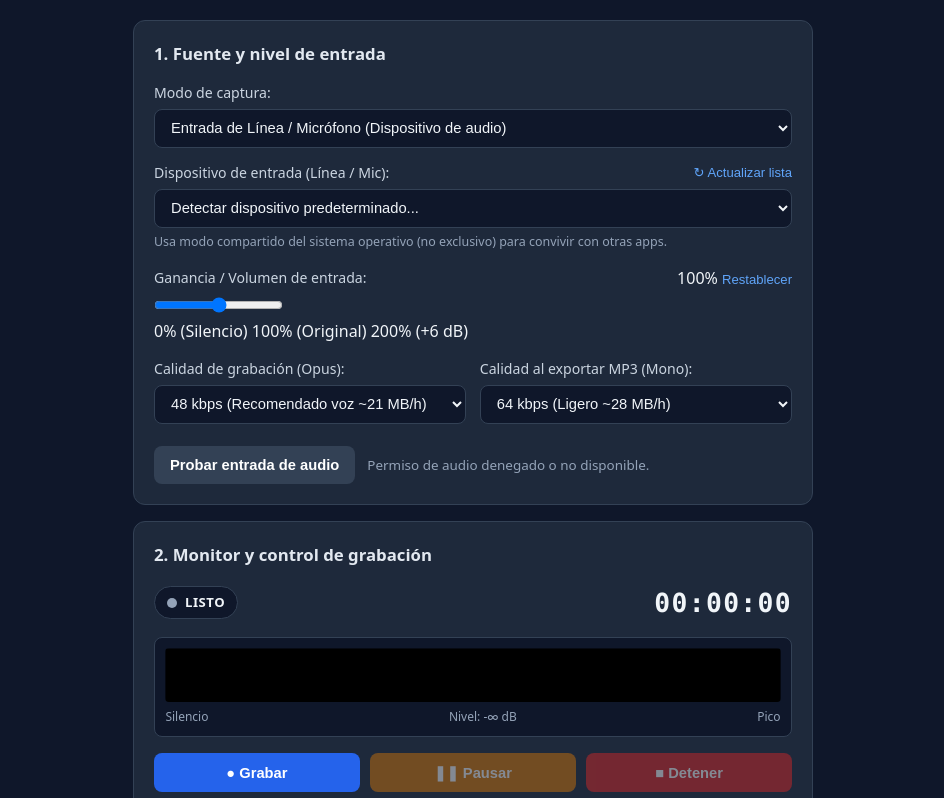
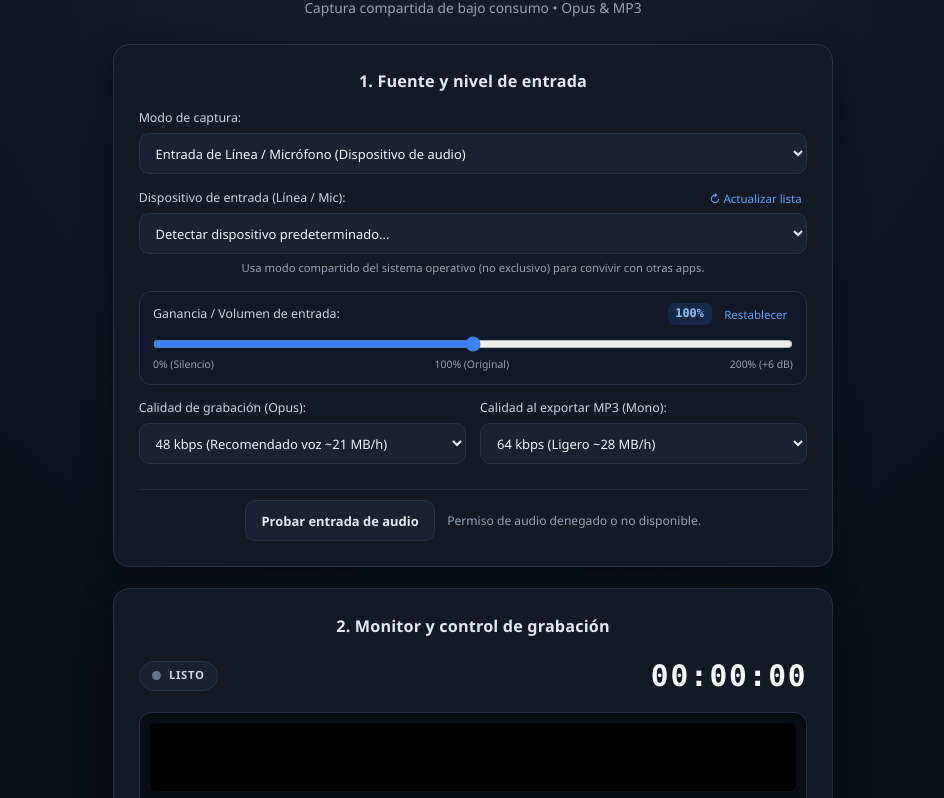
Before and after one commit to clasingerar-prog/grabacion, a plain HTML site: page index.html in a window 1280 px wide. Shown: the part 90-888 px from the top of the page, without its empty margins (167-1111 px from the left). Drawn offline with Linux system fonts and the light colour scheme.

Commit message:
Refactor styles.css for improved theming and layout
Updated CSS variables for theming and improved styles for various components, including buttons, cards, and layout adjustments.

```diff
--- a/styles.css
+++ b/styles.css
@@ -1,18 +1,20 @@
 :root {
-  --bg: #0f172a;
-  --card: #1e293b;
-  --border: #334155;
-  --text: #f1f5f9;
-  --muted: #94a3b8;
-  --primary: #2563eb;
-  --primary-hover: #1d4ed8;
-  --danger: #dc2626;
-  --danger-hover: #b91c1c;
-  --warning: #d97706;
-  --warning-hover: #b45309;
-  --secondary: #334155;
-  --secondary-hover: #475569;
-  --success: #16a34a;
+  --bg-base: #0b0f17;
+  --bg-gradient: radial-gradient(circle at top, #151e30 0%, #0b0f17 70%);
+  --surface: #131a26;
+  --surface-elevated: #192232;
+  --border: #263247;
+  --border-focus: #3b82f6;
+  --text-primary: #f1f5f9;
+  --text-secondary: #94a3b8;
+  --accent-blue: #3b82f6;
+  --accent-blue-hover: #2563eb;
+  --accent-amber: #d97706;
+  --accent-amber-hover: #b45309;
+  --accent-red: #dc2626;
+  --accent-red-hover: #b91c1c;
+  --accent-green: #10b981;
+  --shadow-card: 0 12px 32px rgba(0, 0, 0, 0.45);
 }
 
 * {
@@ -21,160 +23,244 @@
   padding: 0;
 }
 
+html {
+  /* Escalado fluido de toda la interfaz según el ancho de pantalla */
+  font-size: clamp(14px, 1.1vw, 17px);
+}
+
 body {
-  font-family: system-ui, -apple-system, BlinkMacSystemFont, "Segoe UI", Roboto, sans-serif;
-  background-color: var(--bg);
-  color: var(--text);
+  min-height: 100vh;
+  font-family: "Segoe UI Variable", "Segoe UI", -apple-system, BlinkMacSystemFont, Roboto, Oxygen, Ubuntu, sans-serif;
+  background: var(--bg-base);
+  background-image: var(--bg-gradient);
+  color: var(--text-primary);
+  display: flex;
+  justify-content: center;
+  align-items: center;
+  padding: clamp(1rem, 3vw, 2.5rem);
   line-height: 1.5;
-  padding: 1.25rem;
 }
 
 .container {
-  max-width: 680px;
+  width: 100%;
+  max-width: 720px;
   margin: 0 auto;
   display: flex;
   flex-direction: column;
-  gap: 1rem;
+  gap: clamp(1rem, 2vw, 1.5rem);
 }
 
+/* Encabezado centrado */
 .header {
   text-align: center;
-  padding: 0.5rem 0;
+  padding: 0.25rem 0;
 }
 
 .header h1 {
-  font-size: 1.5rem;
+  font-size: clamp(1.55rem, 3vw, 2.15rem);
   font-weight: 700;
+  letter-spacing: -0.02em;
+  background: linear-gradient(135deg, #ffffff 30%, #93c5fd 100%);
+  -webkit-background-clip: text;
+  -webkit-text-fill-color: transparent;
+  margin-bottom: 0.3rem;
 }
 
 .subtitle {
-  color: var(--muted);
-  font-size: 0.9rem;
+  color: var(--text-secondary);
+  font-size: clamp(0.85rem, 1.3vw, 0.98rem);
 }
 
+/* Tarjetas sobrias */
 .card {
-  background: var(--card);
+  background: var(--surface);
   border: 1px solid var(--border);
-  border-radius: 12px;
-  padding: 1.25rem;
+  border-radius: 16px;
+  padding: clamp(1.15rem, 2.5vw, 1.75rem);
+  box-shadow: var(--shadow-card);
 }
 
 .card h2 {
-  font-size: 1.05rem;
-  margin-bottom: 1rem;
+  font-size: clamp(1rem, 1.5vw, 1.15rem);
+  font-weight: 600;
   color: #e2e8f0;
+  margin-bottom: 1.1rem;
+  text-align: center;
+  letter-spacing: 0.01em;
 }
 
 .form-group {
-  margin-bottom: 0.9rem;
+  margin-bottom: 1rem;
 }
 
 .label-row {
   display: flex;
   justify-content: space-between;
   align-items: center;
-  margin-bottom: 0.35rem;
+  gap: 0.5rem;
+  margin-bottom: 0.4rem;
 }
 
 label {
   display: block;
   font-size: 0.88rem;
+  font-weight: 500;
   color: #cbd5e1;
-  margin-bottom: 0.35rem;
+  margin-bottom: 0.4rem;
 }
 
 .label-row label {
   margin-bottom: 0;
 }
 
-select {
+select,
+input[type="text"] {
   width: 100%;
-  padding: 0.6rem 0.75rem;
-  border-radius: 8px;
+  padding: 0.68rem 0.85rem;
+  border-radius: 10px;
   border: 1px solid var(--border);
-  background: #0f172a;
-  color: var(--text);
+  background: var(--surface-elevated);
+  color: var(--text-primary);
+  font-family: inherit;
   font-size: 0.92rem;
+  transition: border-color 0.2s ease, box-shadow 0.2s ease;
 }
 
-select:focus {
-  outline: 2px solid var(--primary);
-  border-color: transparent;
+select {
+  cursor: pointer;
+}
+
+select:hover:not(:disabled),
+input[type="text"]:hover:not(:disabled) {
+  border-color: #475569;
+}
+
+select:focus,
+input[type="text"]:focus {
+  outline: none;
+  border-color: var(--border-focus);
+  box-shadow: 0 0 0 3px rgba(59, 130, 246, 0.2);
+}
+
+/* Control de Ganancia */
+.gain-box {
+  background: rgba(15, 23, 42, 0.55);
+  border: 1px solid var(--border);
+  border-radius: 12px;
+  padding: 0.8rem 0.95rem;
+}
+
+.gain-actions {
+  display: flex;
+  align-items: center;
+  gap: 0.5rem;
+}
+
+.gain-badge {
+  font-family: "Cascadia Code", "Consolas", monospace;
+  font-size: 0.84rem;
+  font-weight: 700;
+  color: #93c5fd;
+  background: rgba(59, 130, 246, 0.15);
+  padding: 0.15rem 0.55rem;
+  border-radius: 6px;
+}
+
+input[type="range"] {
+  width: 100%;
+  accent-color: var(--accent-blue);
+  cursor: pointer;
+  margin: 0.35rem 0 0.2rem;
+}
+
+.range-scale {
+  display: flex;
+  justify-content: space-between;
+  font-size: 0.74rem;
+  color: var(--text-secondary);
 }
 
 .hint {
   display: block;
-  margin-top: 0.3rem;
-  font-size: 0.78rem;
-  color: var(--muted);
+  margin-top: 0.4rem;
+  font-size: 0.8rem;
+  color: var(--text-secondary);
+  text-align: center;
 }
 
 .grid-2 {
   display: grid;
-  grid-template-columns: 1fr 1fr;
-  gap: 0.85rem;
-}
-
-@media (max-width: 560px) {
-  .grid-2 {
-    grid-template-columns: 1fr;
-  }
+  grid-template-columns: repeat(auto-fit, minmax(240px, 1fr));
+  gap: 1rem;
 }
 
 .btn-link {
   background: none;
   border: none;
   color: #60a5fa;
+  font-family: inherit;
   font-size: 0.82rem;
+  font-weight: 500;
   cursor: pointer;
+  padding: 0.15rem 0.4rem;
+  border-radius: 6px;
+  transition: background 0.15s ease;
 }
 
 .btn-link:hover {
-  text-decoration: underline;
+  background: rgba(96, 165, 250, 0.12);
 }
 
 .monitor-controls {
   display: flex;
+  flex-wrap: wrap;
+  justify-content: center;
   align-items: center;
-  gap: 0.75rem;
-  margin-top: 0.5rem;
+  gap: 0.85rem;
+  margin-top: 0.75rem;
+  padding-top: 0.75rem;
+  border-top: 1px solid rgba(38, 50, 71, 0.7);
 }
 
 .status-note {
-  font-size: 0.84rem;
-  color: var(--muted);
+  font-size: 0.86rem;
+  color: var(--text-secondary);
 }
 
+/* Estado y Cronómetro */
 .status-bar {
   display: flex;
+  flex-wrap: wrap;
   justify-content: space-between;
   align-items: center;
-  margin-bottom: 0.9rem;
+  gap: 0.75rem;
+  margin-bottom: 1rem;
 }
 
 .badge {
   display: inline-flex;
   align-items: center;
-  gap: 0.5rem;
-  background: #0f172a;
+  gap: 0.55rem;
+  background: var(--surface-elevated);
   border: 1px solid var(--border);
-  padding: 0.35rem 0.75rem;
+  padding: 0.4rem 0.9rem;
   border-radius: 999px;
-  font-size: 0.82rem;
+  font-size: 0.8rem;
   font-weight: 700;
-  letter-spacing: 0.04em;
+  letter-spacing: 0.06em;
+  color: #cbd5e1;
 }
 
 .dot {
-  width: 10px;
-  height: 10px;
+  width: 9px;
+  height: 9px;
   border-radius: 50%;
-  background: var(--muted);
+  background: #64748b;
 }
 
 .badge.recording .dot {
   background: #ef4444;
-  box-shadow: 0 0 8px #ef4444;
+  box-shadow: 0 0 10px #ef4444;
 }
 
 .badge.paused .dot {
@@ -182,132 +268,146 @@ select:focus {
 }
 
 .badge.monitoring .dot {
-  background: #22c55e;
+  background: var(--accent-green);
+  box-shadow: 0 0 8px var(--accent-green);
 }
 
 .timer {
-  font-family: ui-monospace, SFMono-Regular, Menlo, Consolas, monospace;
-  font-size: 1.65rem;
+  font-family: "Cascadia Code", "Consolas", "SFMono-Regular", Menlo, monospace;
+  font-size: clamp(1.5rem, 3.2vw, 2.1rem);
   font-weight: 700;
-  letter-spacing: 0.05em;
+  letter-spacing: 0.06em;
+  color: #f8fafc;
 }
 
+/* Vúmetro */
 .meter-wrapper {
-  background: #0f172a;
+  background: #090d14;
   border: 1px solid var(--border);
-  border-radius: 8px;
-  padding: 0.65rem;
-  margin-bottom: 1rem;
+  border-radius: 12px;
+  padding: 0.75rem;
+  margin-bottom: 1.15rem;
 }
 
 #audioMeterCanvas {
   width: 100%;
-  height: 54px;
+  height: clamp(52px, 8vw, 68px);
   display: block;
-  border-radius: 4px;
+  border-radius: 6px;
 }
 
 .meter-scale {
   display: flex;
   justify-content: space-between;
-  font-size: 0.75rem;
-  color: var(--muted);
-  margin-top: 0.35rem;
+  font-size: 0.76rem;
+  color: var(--text-secondary);
+  margin-top: 0.45rem;
+  font-family: "Cascadia Code", "Consolas", monospace;
 }
 
+/* Botones responsivos */
 .controls {
   display: grid;
-  grid-template-columns: repeat(3, 1fr);
-  gap: 0.65rem;
+  grid-template-columns: repeat(auto-fit, minmax(140px, 1fr));
+  gap: 0.75rem;
 }
 
 .btn {
-  padding: 0.68rem 1rem;
-  border: none;
-  border-radius: 8px;
+  padding: 0.75rem 1.1rem;
+  border: 1px solid transparent;
+  border-radius: 10px;
+  font-family: inherit;
   font-size: 0.92rem;
   font-weight: 600;
-  color: #fff;
+  color: #ffffff;
   cursor: pointer;
-  transition: background 0.15s ease, opacity 0.15s ease;
+  display: inline-flex;
+  justify-content: center;
+  align-items: center;
+  gap: 0.45rem;
+  transition: transform 0.1s ease, background 0.15s ease, opacity 0.15s ease;
+}
+
+.btn:active:not(:disabled) {
+  transform: scale(0.98);
 }
 
 .btn:disabled {
-  opacity: 0.45;
+  opacity: 0.4;
   cursor: not-allowed;
 }
 
 .btn-primary {
-  background: var(--primary);
+  background: var(--accent-blue);
 }
 .btn-primary:hover:not(:disabled) {
-  background: var(--primary-hover);
+  background: var(--accent-blue-hover);
 }
 
 .btn-warning {
-  background: var(--warning);
+  background: var(--accent-amber);
 }
 .btn-warning:hover:not(:disabled) {
-  background: var(--warning-hover);
+  background: var(--accent-amber-hover);
 }
 
 .btn-danger {
-  background: var(--danger);
+  background: var(--accent-red);
 }
 .btn-danger:hover:not(:disabled) {
-  background: var(--danger-hover);
+  background: var(--accent-red-hover);
 }
 
 .btn-secondary {
-  background: var(--secondary);
+  background: var(--surface-elevated);
+  border-color: var(--border);
+  color: #e2e8f0;
 }
 .btn-secondary:hover:not(:disabled) {
-  background: var(--secondary-hover);
+  background: #232f44;
 }
 
+/* Sección de exportación */
 .audio-player {
   width: 100%;
-  margin-bottom: 0.75rem;
-  height: 40px;
+  margin-bottom: 0.85rem;
+  height: 42px;
+  border-radius: 8px;
 }
 
 .file-meta {
-  font-size: 0.85rem;
-  color: var(--muted);
-  margin-bottom: 0.9rem;
+  text-align: center;
+  font-size: 0.88rem;
+  color: var(--text-secondary);
+  margin-bottom: 1rem;
 }
 
 .export-actions {
   display: grid;
-  grid-template-columns: 1fr 1fr;
-  gap: 0.75rem;
-}
-
-@media (max-width: 560px) {
-  .export-actions {
-    grid-template-columns: 1fr;
-  }
+  grid-template-columns: repeat(auto-fit, minmax(220px, 1fr));
+  gap: 0.8rem;
 }
 
 .progress-box {
   margin-top: 1rem;
-  background: #0f172a;
+  background: #090d14;
   border: 1px solid var(--border);
-  border-radius: 8px;
-  padding: 0.75rem;
+  border-radius: 10px;
+  padding: 0.85rem;
 }
 
 .progress-header {
   display: flex;
   justify-content: space-between;
-  font-size: 0.84rem;
-  margin-bottom: 0.4rem;
+  font-size: 0.85rem;
+  color: #cbd5e1;
+  margin-bottom: 0.45rem;
 }
 
 .progress-track {
   width: 100%;
   height: 8px;
-  background: #334155;
+  background: #1e293b;
   border-radius: 999px;
   overflow: hidden;
 }
@@ -315,10 +415,10 @@ select:focus {
 .progress-fill {
   width: 0%;
   height: 100%;
-  background: var(--success);
+  background: var(--accent-green);
   transition: width 0.15s ease;
 }
 
 .hidden {
-  display: none;
+  display: none !important;
 }
```
